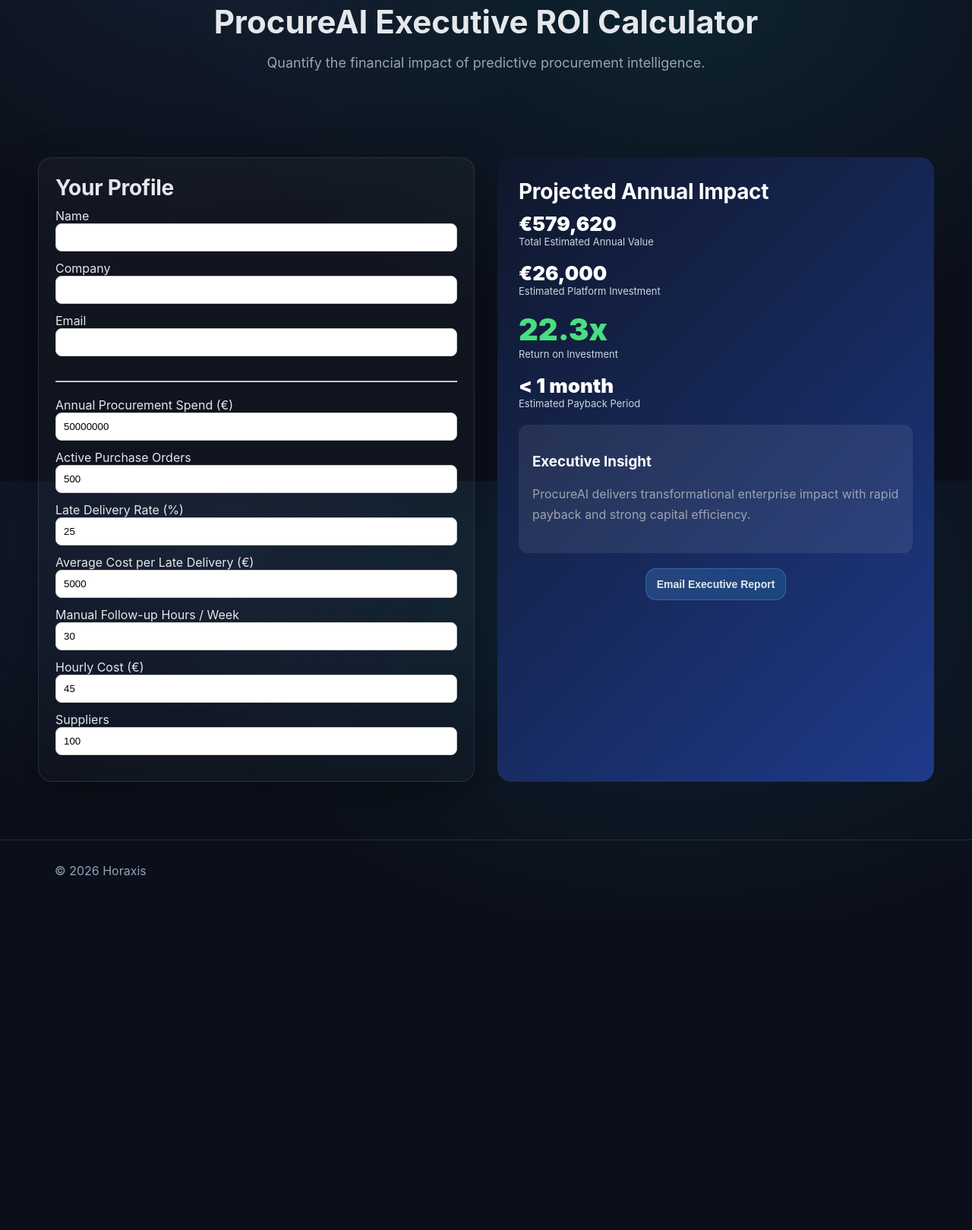
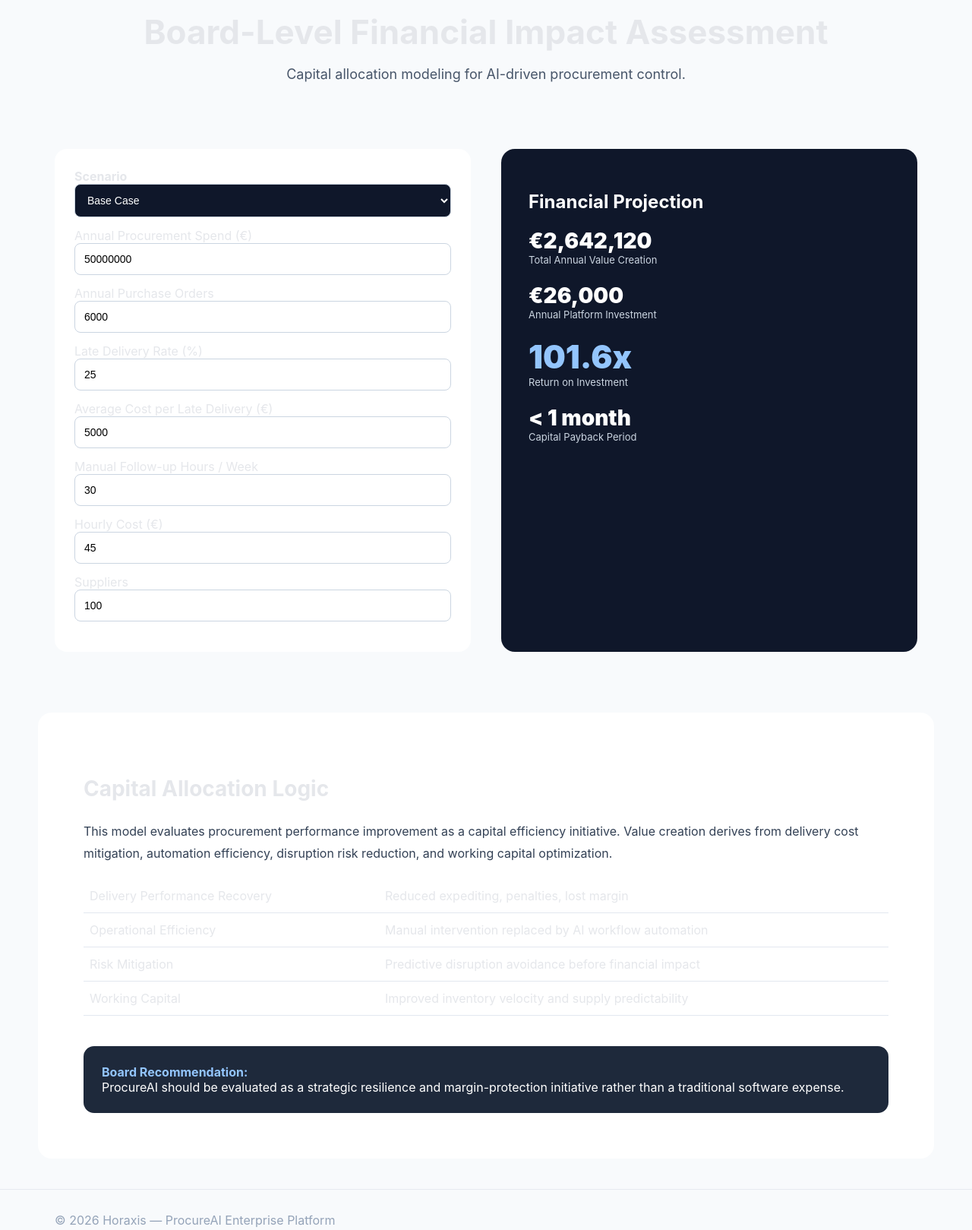
Before and after one commit to gabrielbuta-cmyk/horaxis-site, a website: page roi.html in a window 1280 px wide. Shown: the part 167-1786 px from the top of the page at 76% size. Before the commit the page ends 1373 px from the top, so only its background shows below. Drawn offline with Linux system fonts and the light colour scheme.

Commit message:
Board-ready ROI assessment

```diff
--- a/roi.html
+++ b/roi.html
@@ -3,24 +3,82 @@
 <head>
 <meta charset="utf-8"/>
 <meta name="viewport" content="width=device-width, initial-scale=1"/>
-<title>ProcureAI — Enterprise ROI Calculator</title>
+<title>ProcureAI — Board Financial Impact Assessment</title>
 <link rel="stylesheet" href="assets/css/styles.css"/>
 
 <style>
-.roi-hero{padding:60px 0 30px;text-align:center}
-.roi-hero h1{font-size:42px;margin-bottom:12px}
-.roi-hero p{color:var(--muted);font-size:18px}
-.roi-grid{display:grid;grid-template-columns:1fr 1fr;gap:30px;margin-top:30px}
-.roi-card{padding:22px}
-.roi-results{background:linear-gradient(135deg,#0f172a,#1e3a8a);padding:28px;border-radius:18px;color:white}
-.metric{margin-bottom:18px}
-.metric .value{font-size:26px;font-weight:900}
+body{background:#f8fafc}
+.roi-hero{padding:70px 0 40px;text-align:center}
+.roi-hero h1{font-size:44px;margin-bottom:12px}
+.roi-hero p{color:#475569;font-size:18px}
+
+.roi-grid{display:grid;grid-template-columns:1fr 1fr;gap:40px;margin-top:30px}
+.roi-card{padding:26px;background:white;border-radius:16px}
+
+.roi-results{
+background:#0f172a;
+padding:36px;
+border-radius:18px;
+color:white;
+}
+
+.metric{margin-bottom:22px}
+.metric .value{font-size:28px;font-weight:900}
 .metric .label{font-size:13px;color:#cbd5e1}
-.big-roi{font-size:40px;font-weight:900;color:#4ade80}
-.summary{background:rgba(255,255,255,.08);padding:18px;border-radius:12px;margin-top:20px}
-.cta-box{margin-top:20px;text-align:center}
-input{width:100%;padding:10px;border-radius:8px;border:1px solid #ccc;margin-bottom:12px}
-@media(max-width:900px){.roi-grid{grid-template-columns:1fr}}
+
+.big-roi{
+font-size:42px;
+font-weight:900;
+color:#93c5fd;
+}
+
+input,select{
+width:100%;
+padding:12px;
+border-radius:8px;
+border:1px solid #cbd5e1;
+margin-bottom:14px;
+font-size:14px;
+}
+
+.board-section{
+margin-top:80px;
+padding:60px;
+background:white;
+border-radius:18px;
+}
+
+.board-section h2{
+margin-bottom:25px;
+font-size:28px;
+}
+
+.board-section p{
+margin-bottom:18px;
+line-height:1.8;
+color:#334155;
+}
+
+.board-table{
+width:100%;
+border-collapse:collapse;
+margin-top:20px;
+}
+
+.board-table td{
+padding:12px 8px;
+border-bottom:1px solid #e2e8f0;
+}
+
+.cta{
+margin-top:40px;
+padding:24px;
+background:#1e293b;
+color:white;
+border-radius:14px;
+}
+
+.cta strong{color:#93c5fd}
 </style>
 </head>
 
@@ -40,33 +98,27 @@
 </header>
 
 <section class="roi-hero container">
-<h1>ProcureAI Executive ROI Calculator</h1>
-<p>Quantify the financial impact of predictive procurement intelligence.</p>
+<h1>Board-Level Financial Impact Assessment</h1>
+<p>Capital allocation modeling for AI-driven procurement control.</p>
 </section>
 
-<section class="container section">
+<section class="container">
 <div class="roi-grid">
 
-<div class="card roi-card">
+<div class="roi-card">
 
-<h2>Your Profile</h2>
-
-<label>Name</label>
-<input id="leadName">
-
-<label>Company</label>
-<input id="leadCompany">
-
-<label>Email</label>
-<input id="leadEmail">
-
-<hr style="margin:20px 0">
+<label><strong>Scenario</strong></label>
+<select id="scenario" onchange="calc()">
+<option value="conservative">Conservative</option>
+<option value="base" selected>Base Case</option>
+<option value="optimistic">Optimistic</option>
+</select>
 
 <label>Annual Procurement Spend (€)</label>
 <input id="spend" value="50000000" oninput="calc()">
 
-<label>Active Purchase Orders</label>
-<input id="pos" value="500" oninput="calc()">
+<label>Annual Purchase Orders</label>
+<input id="pos" value="6000" oninput="calc()">
 
 <label>Late Delivery Rate (%)</label>
 <input id="lateRate" value="25" oninput="calc()">
@@ -87,16 +139,16 @@
 
 <div class="roi-results">
 
-<h2>Projected Annual Impact</h2>
+<h2>Financial Projection</h2>
 
 <div class="metric">
 <div class="value" id="totalSave">€0</div>
-<div class="label">Total Estimated Annual Value</div>
+<div class="label">Total Annual Value Creation</div>
 </div>
 
 <div class="metric">
 <div class="value" id="platformCost">€0</div>
-<div class="label">Estimated Platform Investment</div>
+<div class="label">Annual Platform Investment</div>
 </div>
 
 <div class="metric">
@@ -106,123 +158,77 @@
 
 <div class="metric">
 <div class="value" id="payback">—</div>
-<div class="label">Estimated Payback Period</div>
-</div>
-
-<div class="summary">
-<h3>Executive Insight</h3>
-<p id="summaryText"></p>
-</div>
-
-<div class="cta-box">
-<button class="btn primary" onclick="emailReport()">Email Executive Report</button>
+<div class="label">Capital Payback Period</div>
 </div>
 
 </div>
 </div>
 </section>
 
+<section class="container board-section">
+
+<h2>Capital Allocation Logic</h2>
+
+<p>This model evaluates procurement performance improvement as a capital efficiency initiative. Value creation derives from delivery cost mitigation, automation efficiency, disruption risk reduction, and working capital optimization.</p>
+
+<table class="board-table">
+<tr><td>Delivery Performance Recovery</td><td>Reduced expediting, penalties, lost margin</td></tr>
+<tr><td>Operational Efficiency</td><td>Manual intervention replaced by AI workflow automation</td></tr>
+<tr><td>Risk Mitigation</td><td>Predictive disruption avoidance before financial impact</td></tr>
+<tr><td>Working Capital</td><td>Improved inventory velocity and supply predictability</td></tr>
+</table>
+
+<div class="cta">
+<strong>Board Recommendation:</strong><br>
+ProcureAI should be evaluated as a strategic resilience and margin-protection initiative rather than a traditional software expense.
+</div>
+
+</section>
+
 <footer class="footer">
-<div class="container">© 2026 Horaxis</div>
+<div class="container">© 2026 Horaxis — ProcureAI Enterprise Platform</div>
 </footer>
 
 <script>
-function num(v){return parseFloat(v)||0}
-function fmt(n){return "€"+Math.round(n).toLocaleString("en")}
-function val(id){return document.getElementById(id).value}
-
 let lastData={}
 
 function calc(){
 
-const spend = parseFloat(document.getElementById("spend").value) || 0;
-const pos = parseFloat(document.getElementById("pos").value) || 0;
-const lateRate = (parseFloat(document.getElementById("lateRate").value) || 0) / 100;
-const lateCost = parseFloat(document.getElementById("lateCost").value) || 0;
-const hours = parseFloat(document.getElementById("hours").value) || 0;
-const rate = parseFloat(document.getElementById("rate").value) || 0;
-const suppliers = parseFloat(document.getElementById("suppliers").value) || 0;
+const scenario=document.getElementById("scenario").value;
+const spend=parseFloat(document.getElementById("spend").value)||0;
+const pos=parseFloat(document.getElementById("pos").value)||0;
+const lateRate=(parseFloat(document.getElementById("lateRate").value)||0)/100;
+const lateCost=parseFloat(document.getElementById("lateCost").value)||0;
+const hours=parseFloat(document.getElementById("hours").value)||0;
+const rate=parseFloat(document.getElementById("rate").value)||0;
+const suppliers=parseFloat(document.getElementById("suppliers").value)||0;
 
-// IMPORTANT: POs are per YEAR (as you confirmed)
-const annualPOs = pos;
+let deliveryFactor,automationFactor,riskFactor,wcFactor;
 
-const latePOs = annualPOs * lateRate;
+if(scenario==="conservative"){deliveryFactor=0.20;automationFactor=0.40;riskFactor=0.01;wcFactor=0.05;}
+if(scenario==="base"){deliveryFactor=0.30;automationFactor=0.60;riskFactor=0.02;wcFactor=0.10;}
+if(scenario==="optimistic"){deliveryFactor=0.40;automationFactor=0.75;riskFactor=0.03;wcFactor=0.15;}
 
-const deliverySave = latePOs * lateCost * 0.30;
-const processSave = hours * rate * 52 * 0.60;
-const riskSave = spend * lateRate * 0.02;
-const workingCapitalSave = spend * 0.02 * 0.10;
+const latePOs=pos*lateRate;
+const deliverySave=latePOs*lateCost*deliveryFactor;
+const processSave=hours*rate*52*automationFactor;
+const riskSave=spend*lateRate*riskFactor;
+const workingCapitalSave=spend*0.02*wcFactor;
 
-const total = deliverySave + processSave + riskSave + workingCapitalSave;
-const platformCost = 20000 + suppliers * 60;
-const roi = platformCost > 0 ? total / platformCost : 0;
-const payback = total > 0 ? (platformCost / total * 12) : 0;
+const total=deliverySave+processSave+riskSave+workingCapitalSave;
+const platformCost=20000+suppliers*60;
+const roi=platformCost>0?total/platformCost:0;
+const payback=total>0?(platformCost/total*12):0;
 
-document.getElementById("totalSave").textContent = "€" + Math.round(total).toLocaleString();
-document.getElementById("platformCost").textContent = "€" + Math.round(platformCost).toLocaleString();
-document.getElementById("roi").textContent = roi.toFixed(1) + "x";
-document.getElementById("payback").textContent =
-payback < 1 ? "< 1 month" : Math.ceil(payback) + " months";
+document.getElementById("totalSave").textContent="€"+Math.round(total).toLocaleString();
+document.getElementById("platformCost").textContent="€"+Math.round(platformCost).toLocaleString();
+document.getElementById("roi").textContent=roi.toFixed(1)+"x";
+document.getElementById("payback").textContent=payback<1?"< 1 month":Math.ceil(payback)+" months";
 
-document.getElementById("summaryText").textContent =
-roi > 5 ?
-"ProcureAI delivers transformational enterprise impact with rapid payback and strong capital efficiency." :
-roi > 2 ?
-"ProcureAI provides solid financial justification and measurable procurement control improvements." :
-"Even under conservative assumptions, ProcureAI improves resilience and procurement performance.";
-
-lastData = {
-  total,
-  roi,
-  payback,
-  delivery: deliverySave,
-  process: processSave,
-  risk: riskSave,
-  workingCapital: workingCapitalSave
-};
+lastData={total,roi,payback,scenario};
 }
 
-function emailReport(){
-
-if (!lastData || !lastData.total) {
-  alert("Please calculate ROI first.");
-  return;
-}
-
-const email = document.getElementById("leadEmail").value;
-
-if (!email) {
-  alert("Enter email.");
-  return;
-}
-
-fetch("/api/roi",{
-  method:"POST",
-  headers:{"Content-Type":"application/json"},
-  body:JSON.stringify({
-    email: email,
-    total: lastData.total,
-    roi: lastData.roi,
-    payback: lastData.payback,
-    breakdown:{
-      delivery:lastData.delivery,
-      process:lastData.process,
-      risk:lastData.risk,
-      workingCapital:lastData.workingCapital
-    }
-  })
-})
-.then(res=>res.json())
-.then(data=>{
-  if(data.ok){
-    alert("Executive ROI Report sent successfully.");
-  } else {
-    alert("Server error.");
-  }
-})
-.catch(()=>alert("Server error."));
-}
-calc()
+calc();
 </script>
 
 </body>
```
